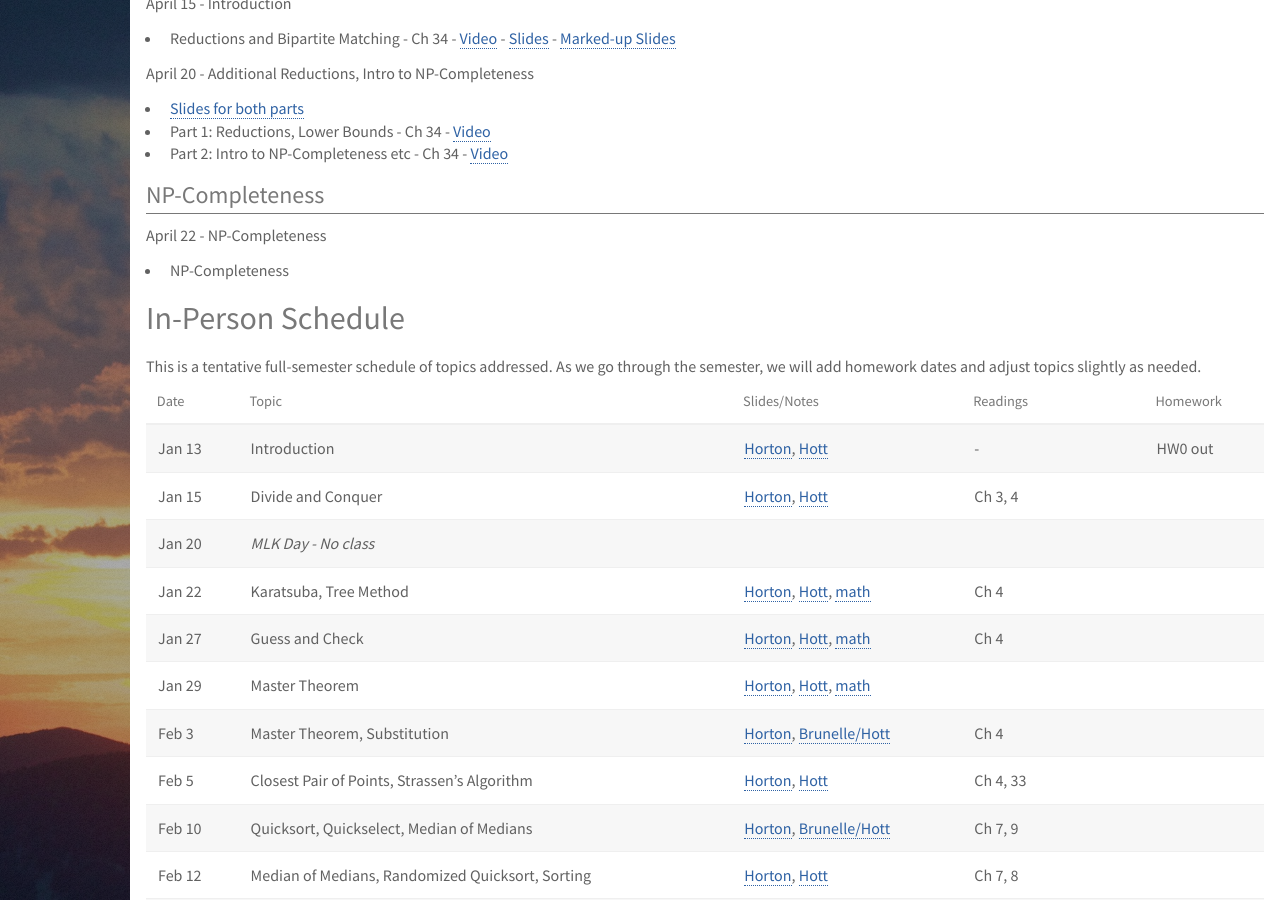
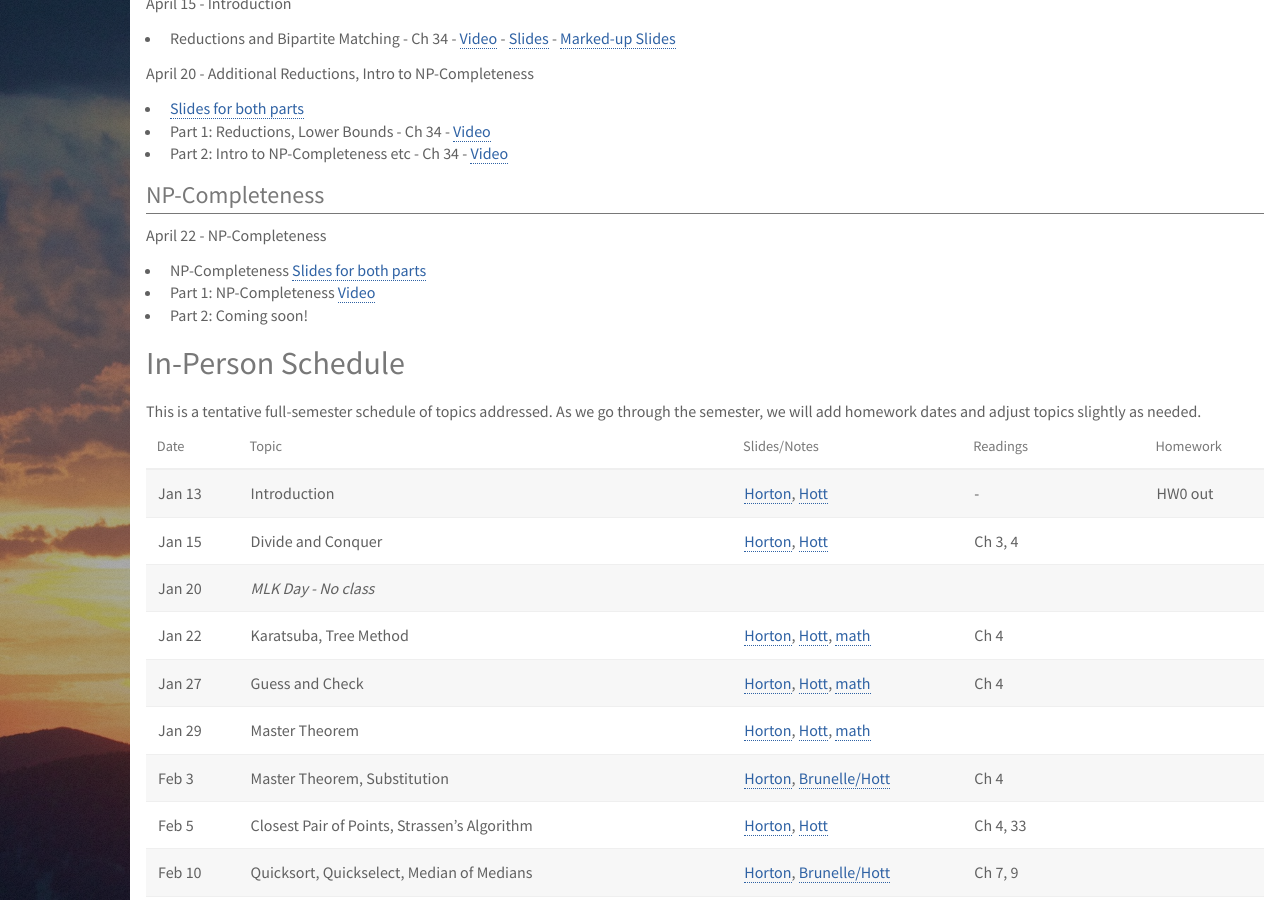
Before and after one commit to deternitydx/uvacs4102, a Jekyll site: the page built from schedule.md, in a window 1280 px wide and 900 px high, scrolled down 1379 px. Built offline with Jekyll 4.4.1, drawn with Linux system fonts in a browser that asks for light colours; nearby versions of some CDN libraries; library files that are not in the unit come from our copies.

Commit message:
slides and lecture video for April 22

```diff
--- a/schedule.md
+++ b/schedule.md
@@ -82,11 +82,13 @@ April 20 - Additional Reductions, Intro to NP-Completeness
 
 ## NP-Completeness
 
+April 22 - NP-Completeness
+
+- NP-Completeness [Slides for both parts](lectures/L25.pdf)
+- Part 1: NP-Completeness [Video](https://uva.hosted.panopto.com/Panopto/Pages/Viewer.aspx?id=1b925065-7961-4ebf-869d-aba500f98f03)
+- Part 2: Coming soon!
 
 
-April 22 - NP-Completeness
-
-- NP-Completeness
 
 # In-Person Schedule
 
```
Also changed, not shown: index.md (+3 -0 lines), 1 other file.
